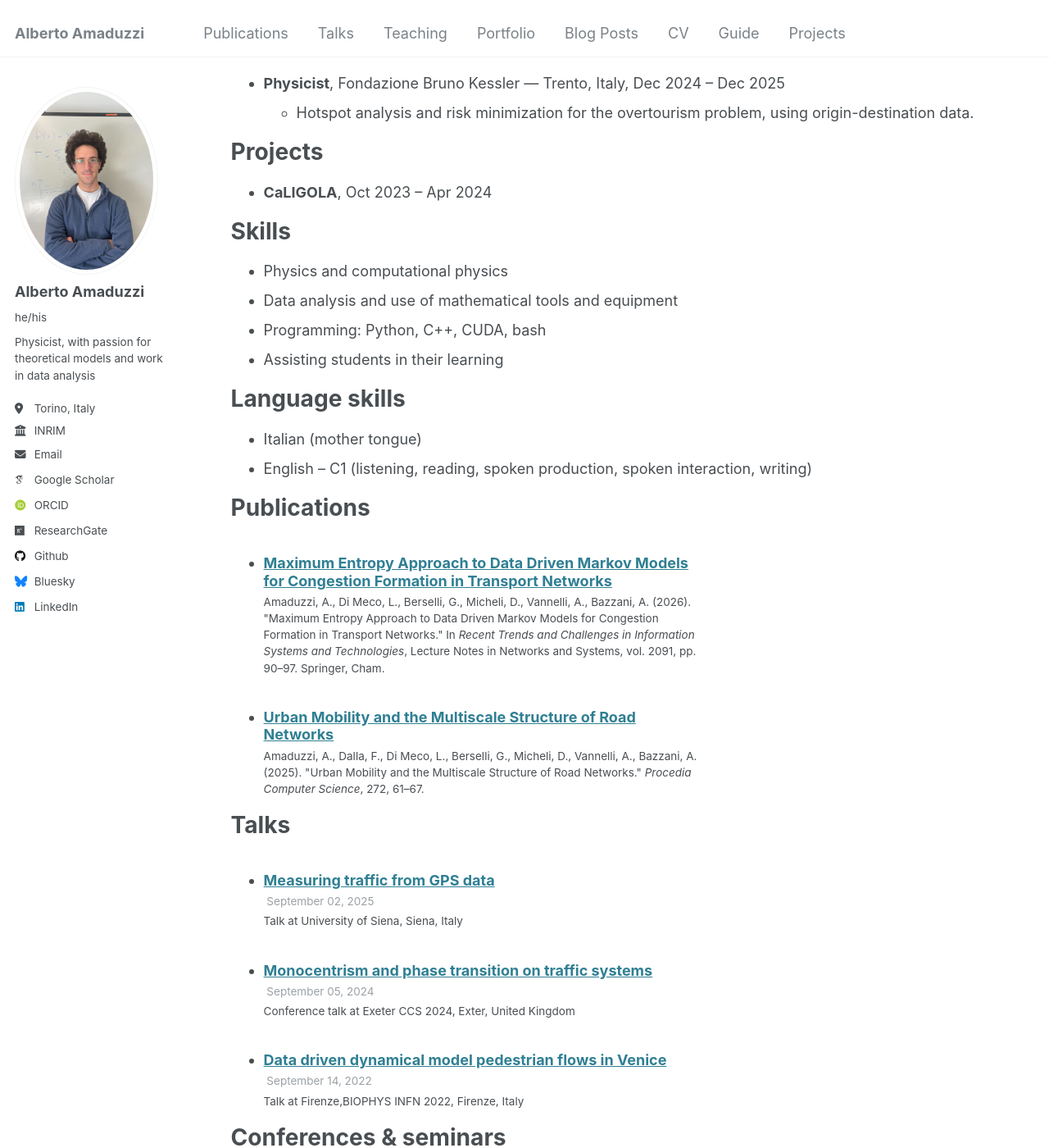
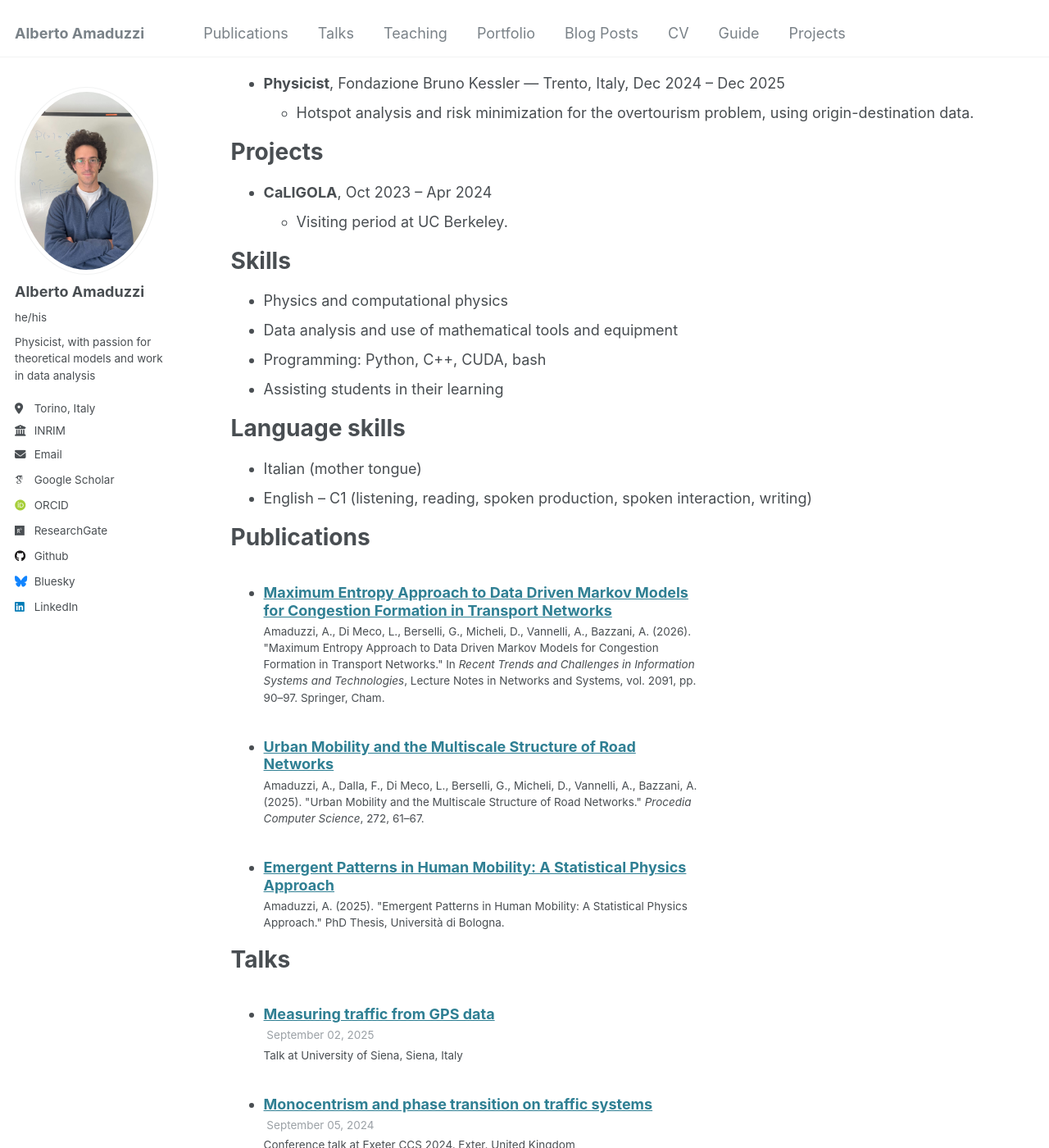
Before and after one commit to albertoamaduzzi/albertoamaduzzi.github.io, a Jekyll site: the page built from _pages/cv.md, in a window 1280 px wide and 1400 px high, scrolled down 896 px. Shown: the whole window at 82% size. Built offline with Jekyll 4.4.1, drawn with Linux system fonts in a browser that asks for light colours; some web fonts are replaced.

Commit message:
Add PhD thesis to publications, note Berkeley visiting period for CaLIGOLA

```diff
--- a/_config.yml
+++ b/_config.yml
@@ -82,6 +82,8 @@ publication_category:
     title: 'Journal Articles'
   conferences:
     title: 'Conference Papers'
+  thesis:
+    title: 'PhD Thesis'
 
 # Site Settings
 teaser                   :  # filename of teaser fallback teaser image placed in /images/, .e.g. "500x300.png"
--- a/_pages/cv.md
+++ b/_pages/cv.md
@@ -36,6 +36,7 @@ Work experience
 Projects
 ======
 * **CaLIGOLA**, Oct 2023 &ndash; Apr 2024
+  * Visiting period at UC Berkeley.
 
 Skills
 ======
--- /dev/null
+++ b/_publications/2025-08-25-phd-thesis-emergent-patterns-human-mobility.md
@@ -0,0 +1,13 @@
+---
+title: "Emergent Patterns in Human Mobility: A Statistical Physics Approach"
+collection: publications
+category: thesis
+permalink: /publication/2025-08-25-phd-thesis-emergent-patterns-human-mobility
+excerpt: 'PhD thesis in Physics, Università di Bologna (Ciclo 37). A statistical physics approach to emergent patterns in human mobility.'
+date: 2025-08-25
+venue: 'Università di Bologna'
+paperurl: '/files/phd_thesis_amaduzzi.pdf'
+citation: 'Amaduzzi, A. (2025). &quot;Emergent Patterns in Human Mobility: A Statistical Physics Approach.&quot; PhD Thesis, Università di Bologna.'
+---
+
+PhD Thesis in Physics (Ciclo 37), Università di Bologna. Supervisors: Armando Bazzani, Riccardo Gallotti. Co-supervisor: Daniel Remondini. Coordinator: Alessandro Gabrielli.
```
Also changed, not shown: 1 other file.
